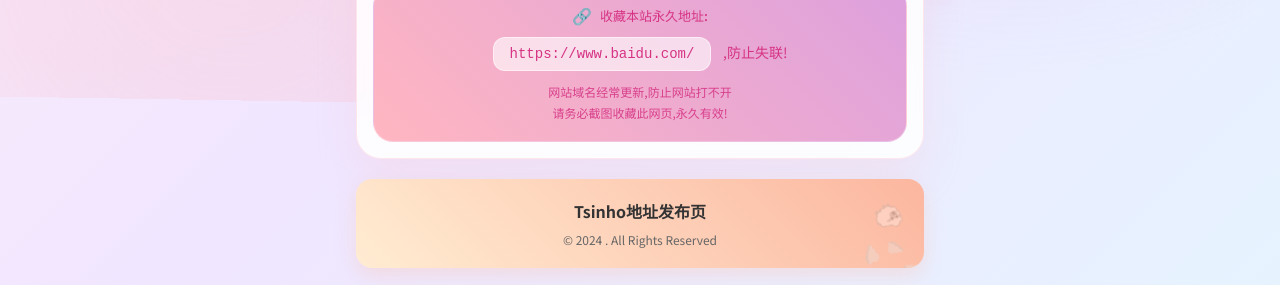
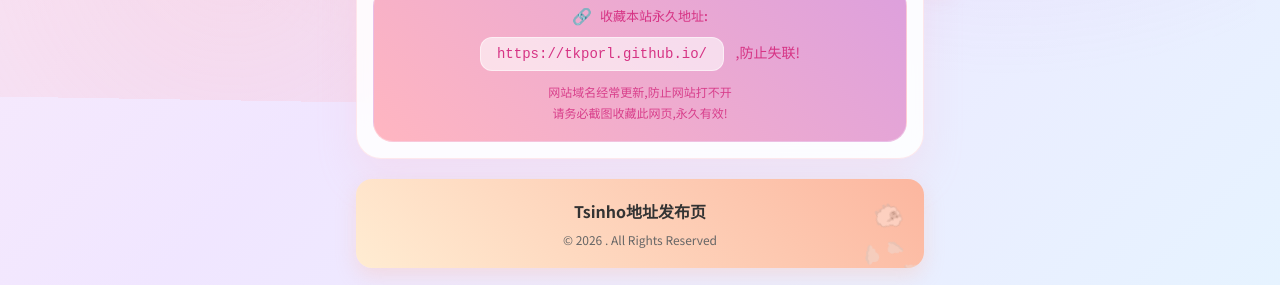
Before and after one commit to TKPORL/tkporl.github.io, a plain HTML site: page index.html in a window 1280 px wide. Shown: the part 683-968 px from the top of the page. Drawn offline with Linux system fonts and the light colour scheme.

Commit message:
更新 index.html

```diff
--- a/index.html
+++ b/index.html
@@ -666,7 +666,7 @@
                     <span>收藏本站永久地址:</span>
                 </div>
                 <div class="address-url">
-                    <span class="url-text">https://www.baidu.com/</span>
+                    <span class="url-text">https://tkporl.github.io/</span>
                     <span class="url-suffix">,防止失联!</span>
                 </div>
                 <div class="address-tips">
@@ -681,7 +681,7 @@
             <div class="footer-banner">
                 <div class="banner-content">
                     <h3>Tsinho地址发布页</h3>
-                    <p>© 2024 . All Rights Reserved</p>
+                    <p>© 2026 . All Rights Reserved</p>
                 </div>
                 <div class="banner-decoration">
                     <div class="sheep">🐑</div>
```
